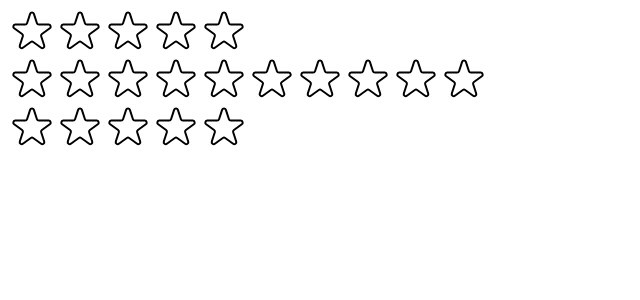
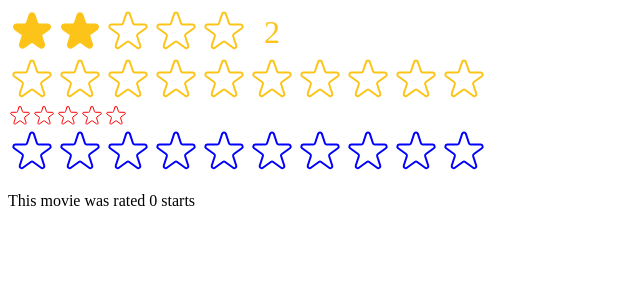
Before and after one commit to Anty-Anty/usePopcorn, a React (Vite) app: page / in a window 1280 px wide. Shown: the top 300 px of the page, without its empty margins (0-640 px from the left). Built offline with nearby package versions, Linux system fonts and the light colour scheme.

Commit message:
feat(StarRating): add color, size, defaultRating props

```diff
--- a/src/StarRating.jsx
+++ b/src/StarRating.jsx
@@ -10,17 +10,26 @@ const starContainerStyle = {
   display: "flex",
 };
 
-const textStyle = {
-  lineHeight: "1",
-  margin: "0",
-};
-
-const StarRating = ({ maxRating = 5 }) => {
-  const [rating, setRating] = useState(0);
+const StarRating = ({
+  maxRating = 5,
+  color = "#fcc419",
+  size = 48,
+  defaultRating = 0,
+  onSetRating,
+}) => {
+  const [rating, setRating] = useState(defaultRating);
   const [tempRating, setTempRating] = useState(0);
 
   const handleRating = (rating) => {
     setRating(rating);
+    onSetRating(rating);
+  };
+
+  const textStyle = {
+    lineHeight: "1",
+    margin: "0",
+    color,
+    fontSize: `${size / 1.5}px`,
   };
 
   return (
@@ -33,6 +42,8 @@ const StarRating = ({ maxRating = 5 }) => {
             full={tempRating ? tempRating >= i + 1 : rating >= i + 1}
             onHoverIn={() => setTempRating(i + 1)}
             onHoverOut={() => setTempRating(0)}
+            color={color}
+            size={size}
           />
         ))}
       </div>
@@ -43,14 +54,14 @@ const StarRating = ({ maxRating = 5 }) => {
 
 export default StarRating;
 
-const starStyle = {
-  width: "48px",
-  height: "48px",
-  display: "block",
-  cursor: "pointer",
-};
+const Star = ({ onRate, full, onHoverIn, onHoverOut, color, size }) => {
+  const starStyle = {
+    width: `${size}px`,
+    height: `${size}px`,
+    display: "block",
+    cursor: "pointer",
+  };
 
-const Star = ({ onRate, full, onHoverIn, onHoverOut }) => {
   return (
     <span
       role="button"
@@ -63,8 +74,8 @@ const Star = ({ onRate, full, onHoverIn, onHoverOut }) => {
         <svg
           xmlns="http://www.w3.org/2000/svg"
           viewBox="0 0 20 20"
-          fill="#000"
-          stroke="#000"
+          fill={color}
+          stroke={color}
         >
           <path d="M9.049 2.927c.3-.921 1.603-.921 1.902 0l1.07 3.292a1 1 0 00.95.69h3.462c.969 0 1.371 1.24.588 1.81l-2.8 2.034a1 1 0 00-.364 1.118l1.07 3.292c.3.921-.755 1.688-1.54 1.118l-2.8-2.034a1 1 0 00-1.175 0l-2.8 2.034c-.784.57-1.838-.197-1.539-1.118l1.07-3.292a1 1 0 00-.364-1.118L2.98 8.72c-.783-.57-.38-1.81.588-1.81h3.461a1 1 0 00.951-.69l1.07-3.292z" />
         </svg>
@@ -73,7 +84,7 @@ const Star = ({ onRate, full, onHoverIn, onHoverOut }) => {
           xmlns="http://www.w3.org/2000/svg"
           fill="none"
           viewBox="0 0 24 24"
-          stroke="#000"
+          stroke={color}
         >
           <path
             strokeLinecap="round"
--- a/src/main.jsx
+++ b/src/main.jsx
@@ -1,3 +1,4 @@
+import { useState } from "react";
 import { StrictMode } from "react";
 import { createRoot } from "react-dom/client";
 // import './index.css'
@@ -5,11 +6,23 @@ import { createRoot } from "react-dom/client";
 
 import StarRating from "./StarRating";
 
+const Test = () => {
+  const [movieRating, setMovieRating] = useState(0);
+
+  return (
+    <div>
+      <StarRating color="blue" maxRating={10} onSetRating={setMovieRating} />
+      <p>This movie was rated {movieRating} starts</p>
+    </div>
+  );
+};
+
 createRoot(document.getElementById("root")).render(
   <StrictMode>
     {/* <App /> */}
-    <StarRating maxRating={5} />
+    <StarRating maxRating={5} defaultRating={2} />
     <StarRating maxRating={10} />
-    <StarRating />
+    <StarRating size={24} color="red" />
+    <Test />
   </StrictMode>
 );
```
